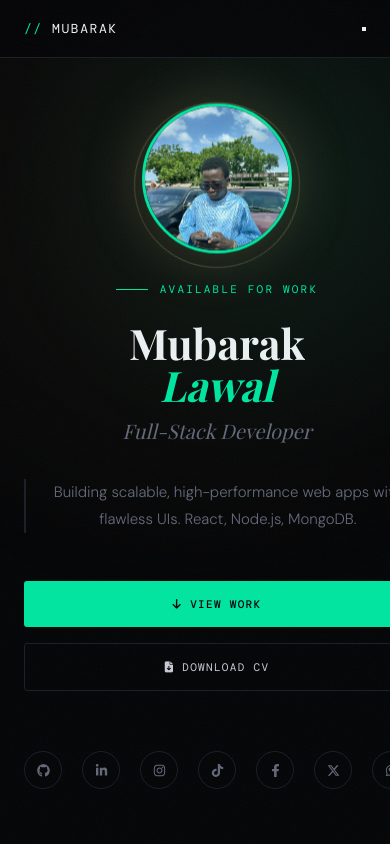
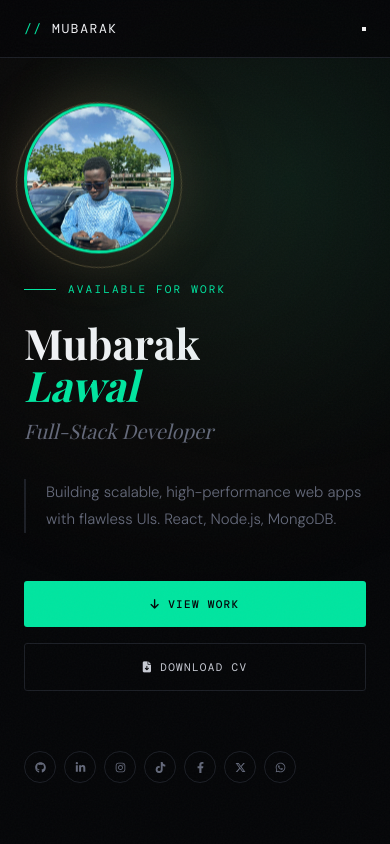
Before and after one commit to AMSDEV345/my-portfolio, a React (Vite) app: page / in a window 390 px wide. Shown: the top 844 px of the page. Built offline with nearby package versions, Linux system fonts and the light colour scheme; a web font is replaced by a local one.

Commit message:
Fix mobile hero alignment

```diff
--- a/src/style.css
+++ b/src/style.css
@@ -156,32 +156,26 @@
 
 @media (max-width: 768px) {
   .hero-photo-circle {
-    width: 200px;
-    height: 200px;
-  }
-  .hero-photo-ring {
-    inset: -10px;
-  }
-}
-
-@media (max-width: 768px) {
-  .hero-photo-circle {
     width: 150px !important;
     height: 150px !important;
   }
   .hero-photo-ring {
     inset: -8px !important;
   }
+  .hero-photo-wrap {
+    justify-content: flex-start !important;
+    margin: 0 !important;
+  }
   .hero-inner {
     grid-template-columns: 1fr !important;
     gap: 20px !important;
-    text-align: center;
+    text-align: left !important;
   }
   .hero h1 {
     font-size: 42px !important;
   }
   .hero-label {
-    justify-content: center;
+    justify-content: flex-start !important;
   }
   .hero-actions {
     flex-direction: column;
@@ -192,6 +186,12 @@
     justify-content: center;
   }
   .hero-socials {
-    justify-content: center;
+    justify-content: flex-start !important;
+    gap: 8px !important;
+  }
+  .hero-socials a {
+    width: 32px !important;
+    height: 32px !important;
+    font-size: 11px !important;
   }
 }
```
